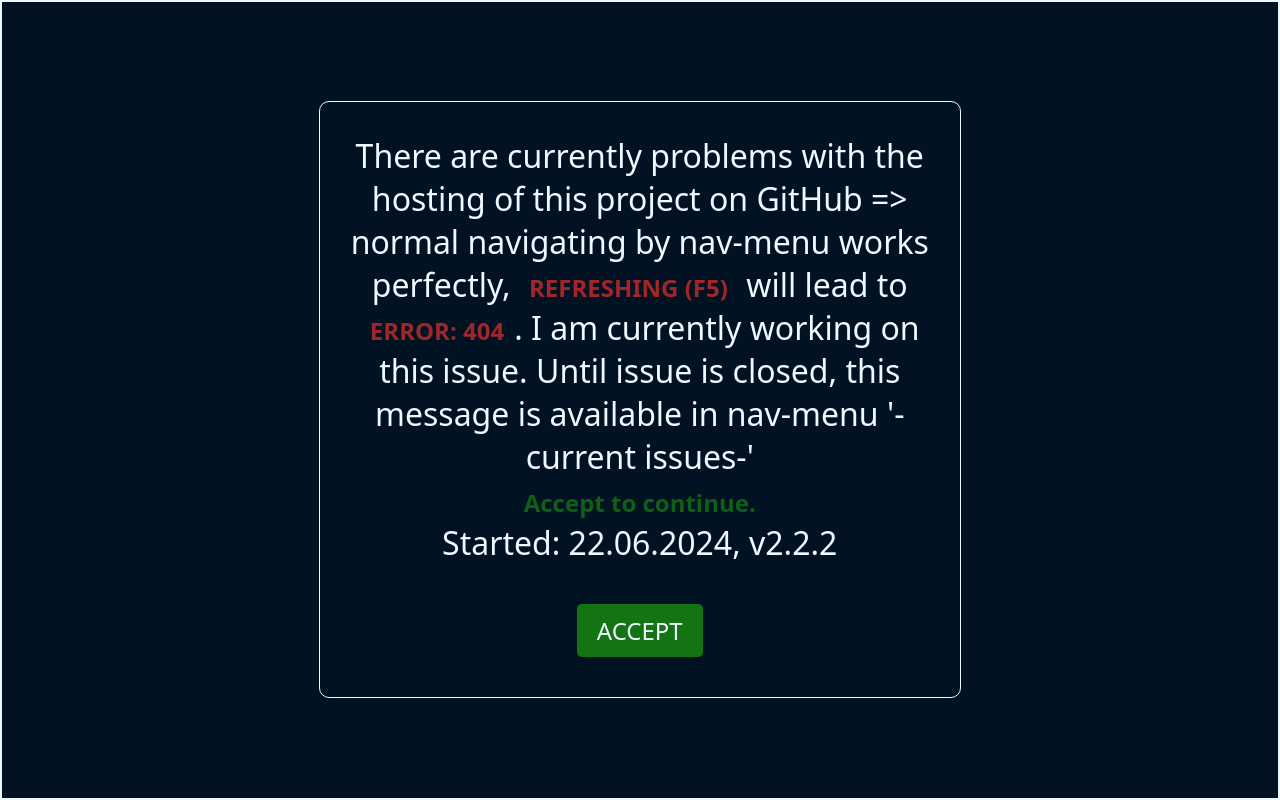
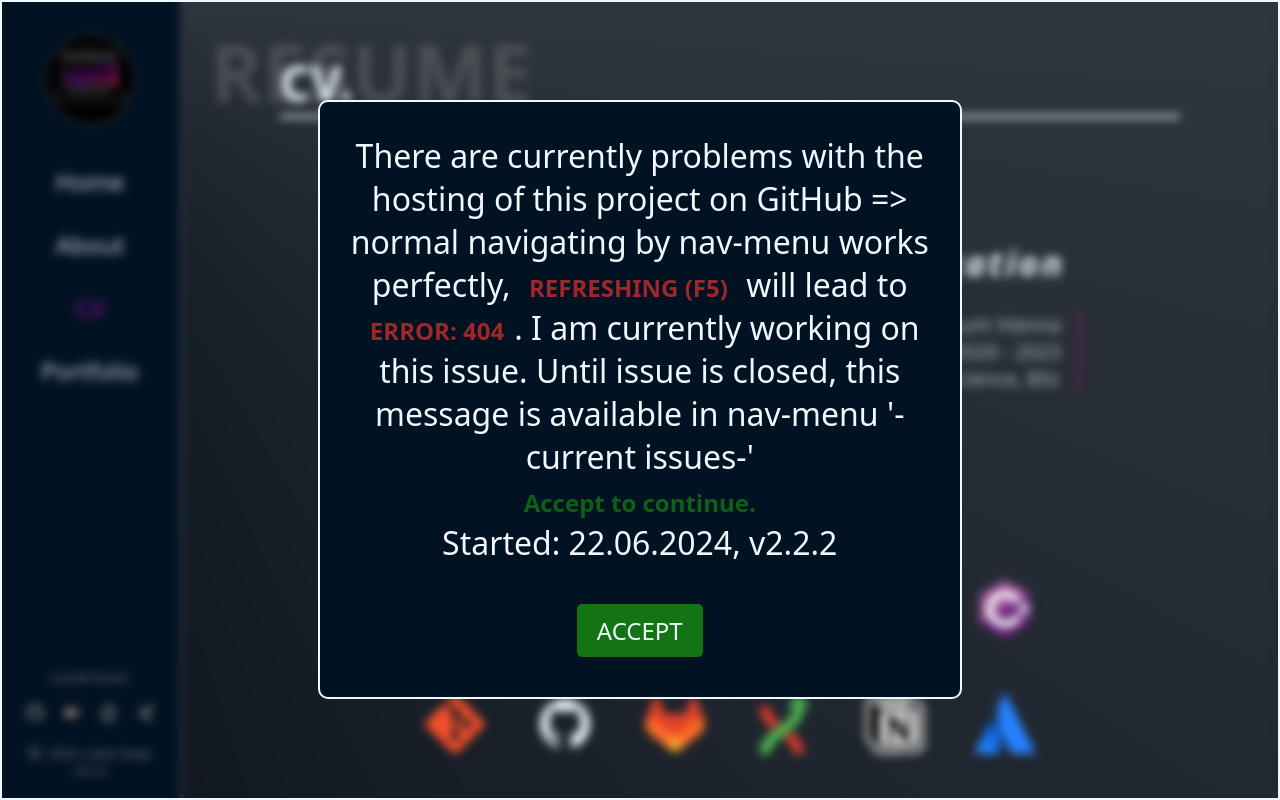
Before and after one commit to yqni13/portfolio, an Angular app: page /cv in a window 1280 px wide. Shown: the top 800 px of the page. Built offline with nearby package versions, Linux system fonts and the light colour scheme.

Commit message:
bugfix: alert & icon style, logo navigate mobile v

```diff
--- a/src/app/app.component.html
+++ b/src/app/app.component.html
@@ -6,7 +6,7 @@
             <i class="icon-BurgerMenu nav-mobile" (click)="expandNavMobile()"></i>
         </li>
         <li class="nav-full">
-            <img id="nav-logo" src="assets/img/yqni13-small.png" alt="no logo" [routerLink]="['home']">
+            <img id="nav-logo" src="assets/img/yqni13-small.png" alt="no logo" [routerLink]="['home']" (click)="expandNavMobile(true)">
         </li>
         <li class="nav-full">
             <span [routerLink]="['home']" routerLinkActive="active-route" (click)="expandNavMobile(true)">Home</span>
@@ -25,7 +25,7 @@
             <span [ngClass]="setLight" (click)="setDarkMode()"><i class="icon-LightMode" id="nav-lightmode"></i></span>
         </li>
         <li>
-            <p class="nav-full nav-issues" (click)="openAlertMsg()">-current issues-</p>
+            <p class="nav-full nav-issues" (click)="openAlertMsg(); expandNavMobile(true)">-current issues-</p>
             <div class="link_icons">
                 <a href="https://github.com/yqni13" target="_blank"><i class="icon-GitHub"></i></a>
                 <a href="https://app.daily.dev/yqni13" target="_blank"><img src="assets/img/dailydev.png"></a>
--- a/src/app/app.component.scss
+++ b/src/app/app.component.scss
@@ -129,30 +129,31 @@ ul>:last-child p {
     font-size: 12px;
 }
 
-
 /* --- ALERT STYLING --- */
 
 .error-msg-box {
     width: calc(100% - 4.5px);
     height: calc(100% - 4.5px);
-    border: solid 2px var(--text-color);
+    border: solid 2px var(--alice-blue);
     position: fixed;
     top: 0;
-    background-color: var(--deepnavy-blue);
     align-content: center;
     z-index: 100;
     text-align: -webkit-center;
     text-align: -moz-center;
     overflow: scroll;
     scrollbar-width: none;
+    backdrop-filter: blur(5px);
 
     .error-wrapper {
-        border: solid 1px var(--alice-blue);
+        border: solid 2px var(--alice-blue);
         border-radius: 10px;
         padding-bottom: 50px;
         width: 50vw;
+        background-color: var(--navbar-bg);
 
         p {
+            color: var(--alice-blue);
             font-size: 2em;
             padding: 0 25px;
             margin-bottom: 50px;
--- a/src/app/cv/cv.component.html
+++ b/src/app/cv/cv.component.html
@@ -33,7 +33,7 @@
                 <li><a href="https://www.typescriptlang.org/" target="_blank"><i class="icon-Typescript"></i></a></li>
                 <li><a href="https://angular.io/" target="_blank"><i class="icon-Angular"></i></a></li>
                 <li><a href="https://dotnet.microsoft.com/en-us/languages/csharp" target="_blank"><i class="icon-CSharp"></i></a></li>
-                <li><a href="https://git-scm.com/" target="_blank"><i class="icon-git" id="black_fill"></i></a></li>
+                <li><a href="https://git-scm.com/" target="_blank"><i class="icon-git"></i></a></li>
                 <li><a href="https://github.com/" target="_blank"><i class="icon-GitHub" id="black_fill"></i></a></li>
                 <li><a href="https://about.gitlab.com/" target="_blank"><i class="icon-GitLab"></i></a></li>
                 <li><a href="https://gitextensions.github.io/" target="_blank"><i class="icon-GitExtensions"></i></a></li>
```
Also changed, not shown: 1 other file (tests, documents, lock files or other folders).
